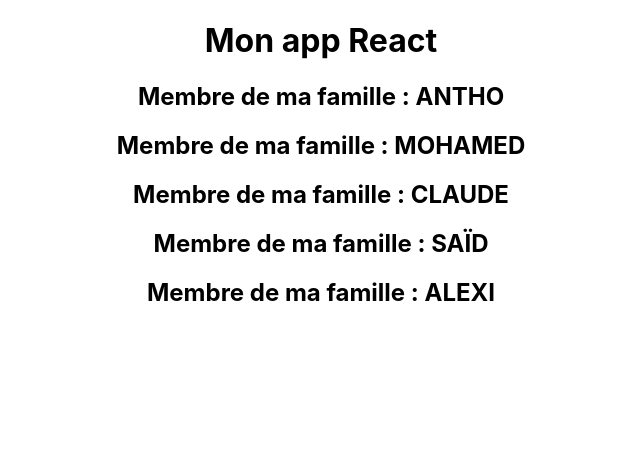
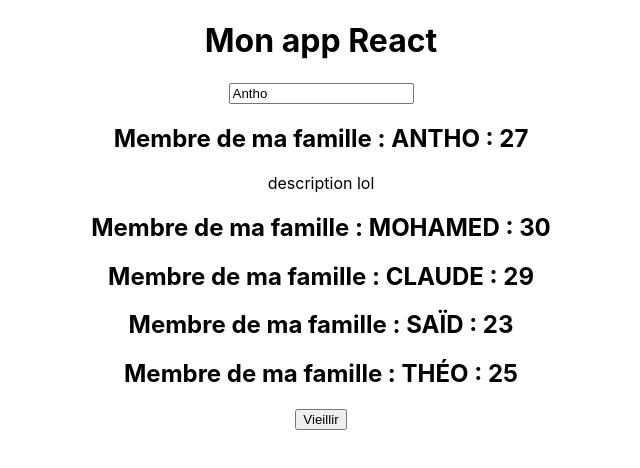
Before and after one commit to darwyn57/membre, a React (Create React App) app: page / in a window 1280 px wide. Shown: the top 468 px of the page, without its empty margins (319-959 px from the left). Built offline with nearby package versions, Linux system fonts and the light colour scheme.

Commit message:
mise a jour cours react

```diff
--- a/src/App.js
+++ b/src/App.js
@@ -1,20 +1,65 @@
 import React, { Component } from 'react'
 import Membre from './Membre.js';
+import Button from './Button.js';
 import './App.css';
 
+const famille = {
+  membre1: {
+    name: 'Antho',
+    age: 27
+  },
+  membre2: {
+    name: 'Mohamed',
+    age: 30
+  },
+  membre3: {
+    name: 'Claude',
+    age: 29
+  },
+  membre4: {
+    name: 'Saïd',
+    age: 23
+  },
+  membre5: {
+    name: 'Théo',
+    age: 25
+  },
+}
 class App extends Component {
+  state = { famille }
+  handleClick = (param) => {
+    const famille = { ...this.state.famille }
+    famille.membre1.age += param
+    this.setState({ famille })
+  }
+
   render() {
-
+    const { titre } = this.props;//destructuration
+    // const { famille } = this.state
     return (
       <div className="App">
-        <h1>{this.props.titre}</h1>
-        <Membre name='antho' />
-        <Membre name='mohamed' />
-        <Membre name='claude' />
-        <Membre name='saïd' />
-        <Membre name='alexi' />
+        <h1>{titre}</h1> {/*this.props.titre devient titre suite a la destructuration*/}
+        <input type="texte" value={famille.membre1.name} onChange={this.handleChange}></input>
+        <Membre
+          name={famille.membre1.name}
+          age={famille.membre1.age} />description lol
+        <Membre
+          name={famille.membre2.name}
+          age={famille.membre2.age} />
+        <Membre
+          name={famille.membre3.name}
+          age={famille.membre3.age} />
+        <Membre
+          name={famille.membre4.name}
+          age={famille.membre4.age} />
+        <Membre
+          name={famille.membre5.name}
+          age={famille.membre5.age} />
+        <Button vieillir={() => this.handleClick(2)} />
 
-      </div>
+
+
+      </div >
 
     )
   }
--- /dev/null
+++ b/src/Button.js
@@ -0,0 +1,19 @@
+import React from 'react';
+
+
+const Button = ({ vieillir }) => {
+    return (
+        <button onClick={vieillir}>
+            Vieillir
+        </button >
+
+    )
+}
+
+
+
+
+
+
+
+export default Button
--- a/src/Membre.js
+++ b/src/Membre.js
@@ -1,12 +1,15 @@
-import React from 'react';
+import React, { Component, Fragment } from 'react';
 import './App.js'
 
 
-const Membre = (props) => {
-    const name = props.name;
+
+const Membre = ({ name, children, age }) => {
 
     return (
-        <h2>Membre de ma famille : {name.toUpperCase()}</h2>
+        <fragment>
+            <h2>Membre de ma famille : {name.toUpperCase()} : {age} </h2>
+            {children ? <p>description: {children}</p> : <Fragment />}
+        </fragment>
     )
 }
 
```
